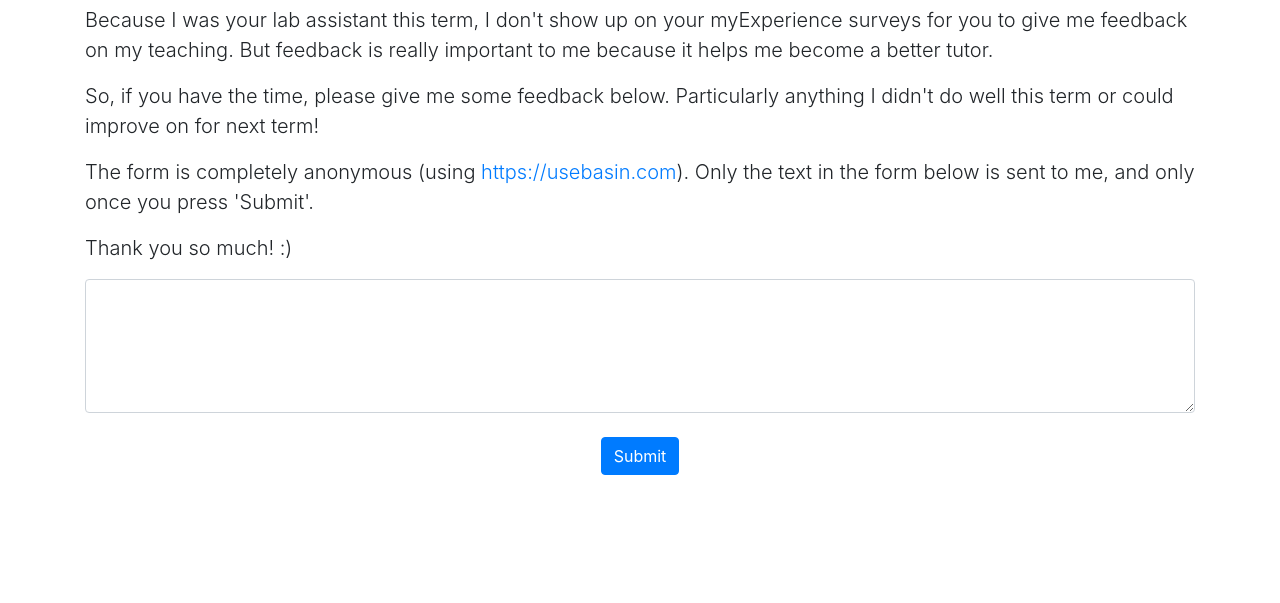
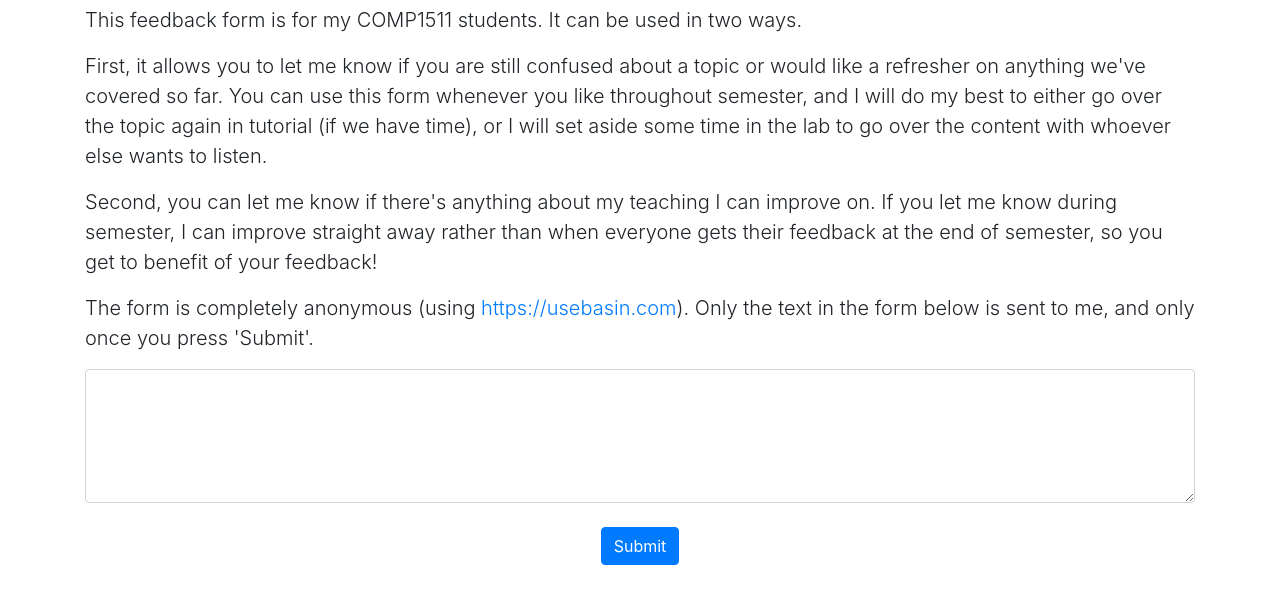
Before and after one commit to finbarberkon/finbarberkon.github.io, a website: page feedback.html in a window 1280 px wide. Shown: the part 155-758 px from the top of the page. Drawn offline with Linux system fonts and the light colour scheme.

Commit message:
Amend feedback form for 19T2

```diff
--- a/feedback.html
+++ b/feedback.html
@@ -37,10 +37,10 @@
         <h1 class="mt-5">Tutor Feedback</h1>
       </div>
       <div class="col-lg-12 text-left">
-        <p class="lead">Because I was your lab assistant this term, I don't show up on your myExperience surveys for you to give me feedback on my teaching. But feedback is really important to me because it helps me become a better tutor.</p>
-        <p class="lead">So, if you have the time, please give me some feedback below. Particularly anything I didn't do well this term or could improve on for next term!</p>
+        <p class="lead">This feedback form is for my COMP1511 students. It can be used in two ways.</p>
+        <p class="lead">First, it allows you to let me know if you are still confused about a topic or would like a refresher on anything we've covered so far. You can use this form whenever you like throughout semester, and I will do my best to either go over the topic again in tutorial (if we have time), or I will set aside some time in the lab to go over the content with whoever else wants to listen.</p>
+        <p class="lead">Second, you can let me know if there's anything about my teaching I can improve on. If you let me know during semester, I can improve straight away rather than when everyone gets their feedback at the end of semester, so you get to benefit of your feedback!</p>
         <p class="lead">The form is completely anonymous (using <a href="https://usebasin.com">https://usebasin.com</a>). Only the text in the form below is sent to me, and only once you press 'Submit'.</p>
-        <p class="lead">Thank you so much! :)</p>
       </div>
       <div class="col-lg-12 text-center">
         <form accept-charset="UTF-8" action="https://usebasin.com/f/867217b0dc77" enctype="multipart/form-data" method="POST">
```
